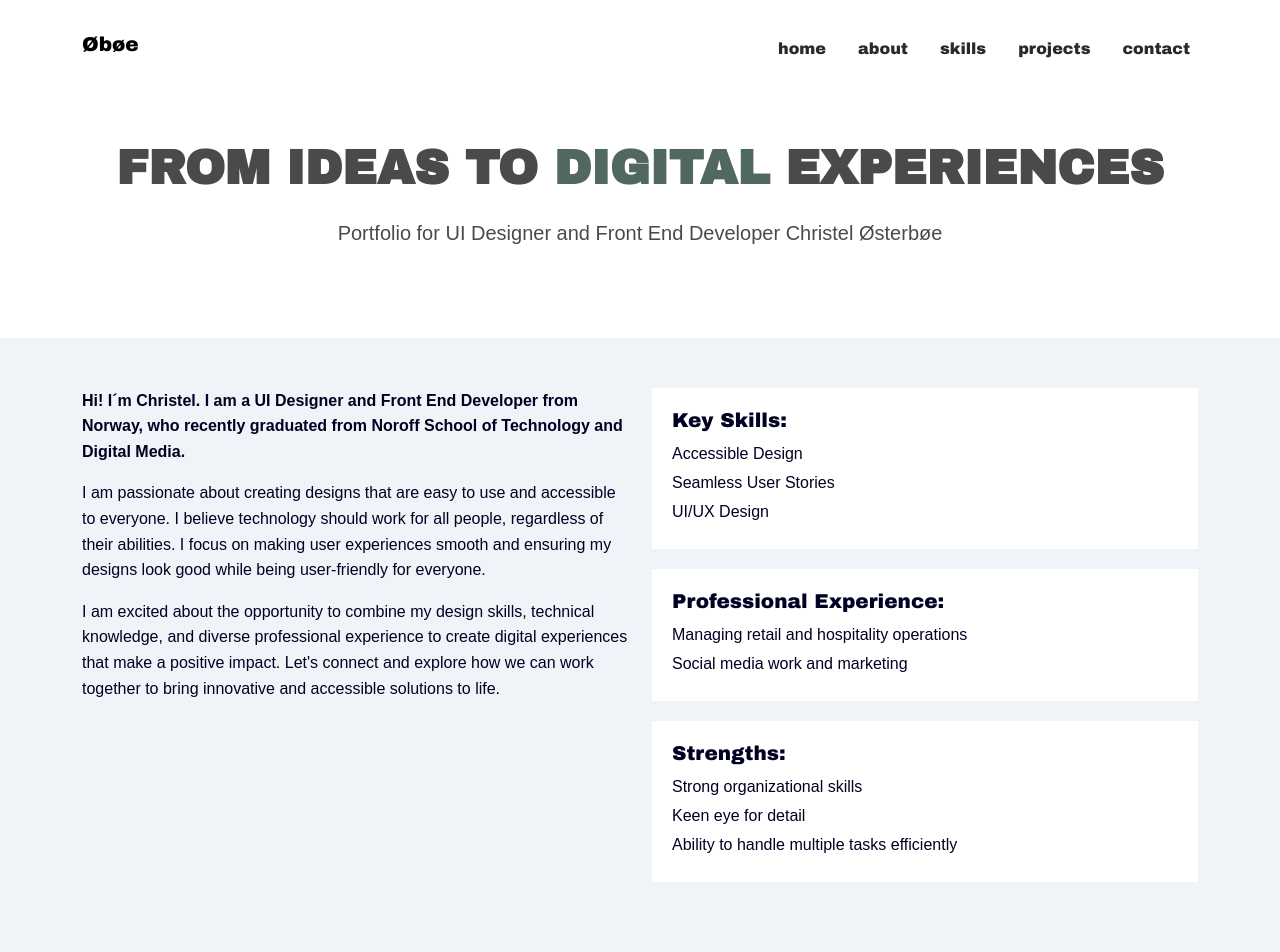
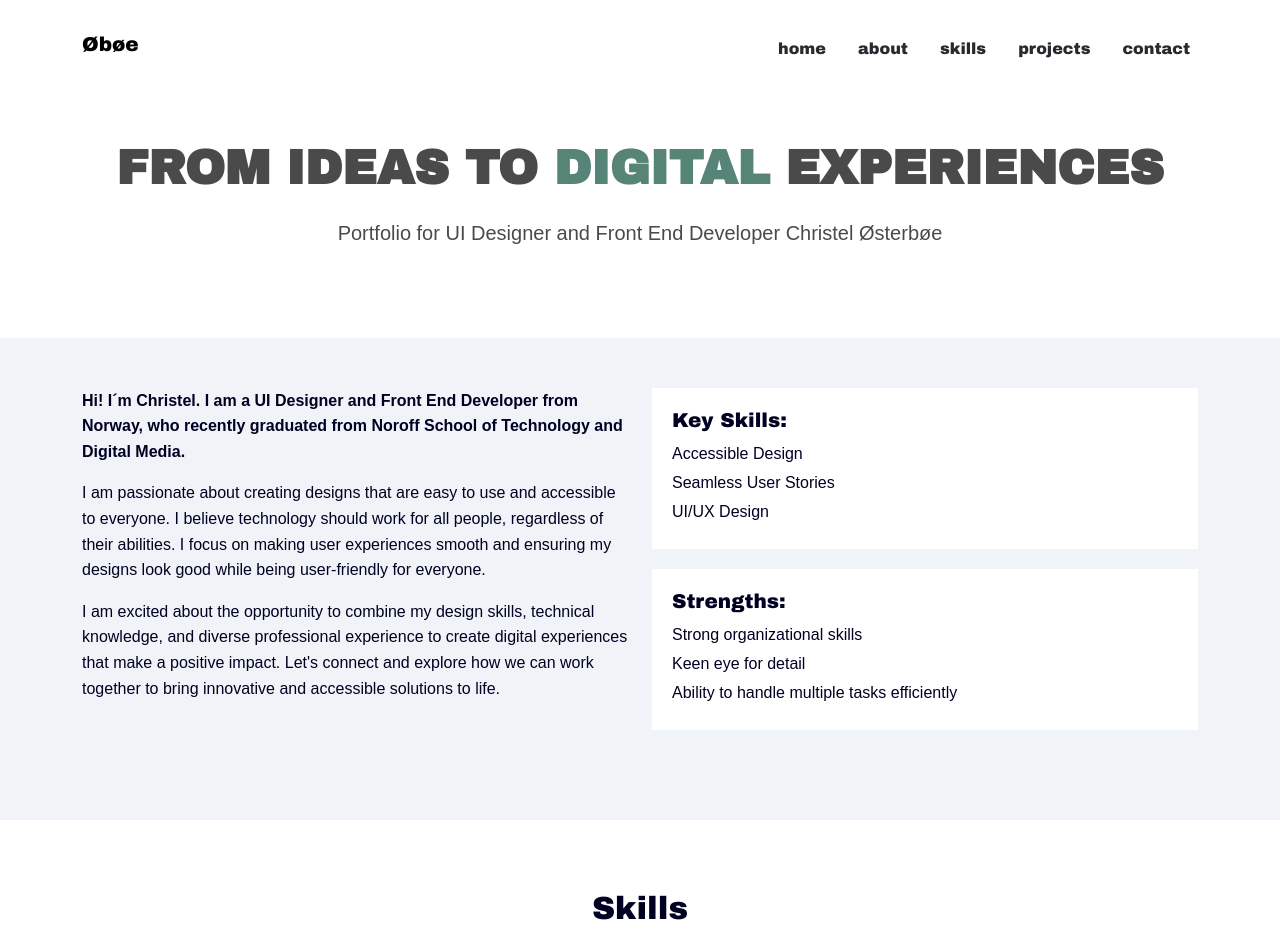
Before and after one commit to Christelmarita/Portfolio2, a React (Create React App) app: page / in a window 1280 px wide. Shown: the top 952 px of the page. Built offline with nearby package versions, Linux system fonts and the light colour scheme.

Commit message:
update about

```diff
--- a/src/components/about/index.jsx
+++ b/src/components/about/index.jsx
@@ -35,13 +35,6 @@ const About = () => {
               </Col>
               <Col md={12}>
                 <AboutListContainer>
-                  <AboutListTitle>Professional Experience:</AboutListTitle>
-                  <AboutListItem>Managing retail and hospitality operations</AboutListItem>
-                  <AboutListItem>Social media work and marketing</AboutListItem>
-                </AboutListContainer>
-              </Col>
-              <Col md={12}>
-                <AboutListContainer>
                   <AboutListTitle>Strengths:</AboutListTitle>
                   <AboutListItem>Strong organizational skills</AboutListItem>
                   <AboutListItem>Keen eye for detail</AboutListItem>
```
